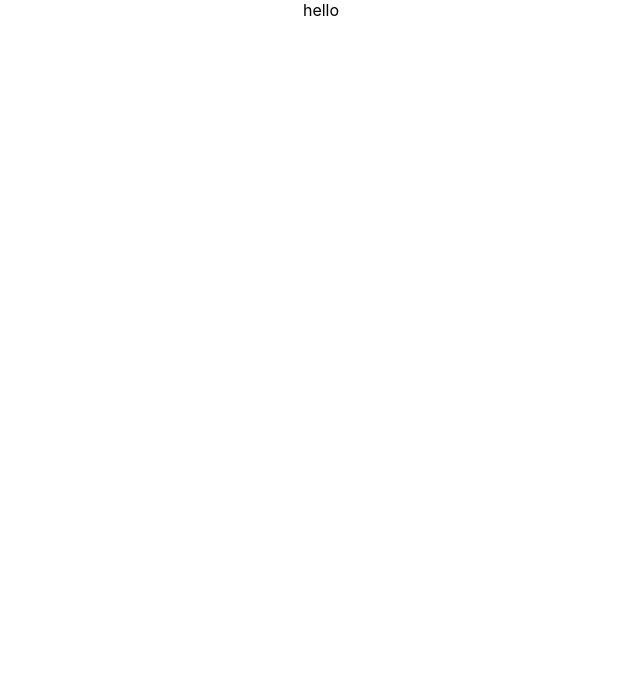
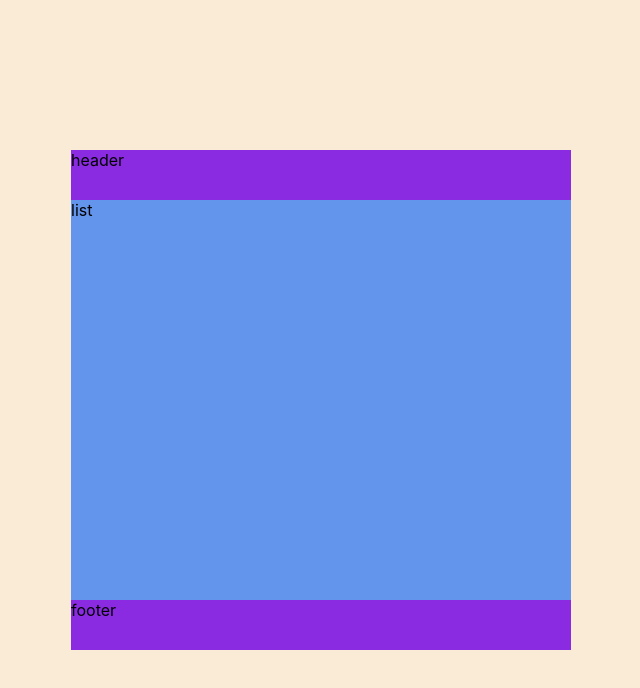
Before and after one commit to dongree/todo, a React (Create React App) app: page / in a window 1280 px wide. Shown: the top 688 px of the page, without its empty margins (319-959 px from the left). Built offline with nearby package versions, Linux system fonts and the light colour scheme.

Commit message:
layout setting

```diff
--- a/src/App.css
+++ b/src/App.css
@@ -1,38 +1,8 @@
 .App {
-  text-align: center;
+  width: 100vw;
+  height: 100vh;
+  display: flex;
+  justify-content: center;
+  align-items: center;
+  background-color: antiquewhite;
 }
-
-.App-logo {
-  height: 40vmin;
-  pointer-events: none;
-}
-
-@media (prefers-reduced-motion: no-preference) {
-  .App-logo {
-    animation: App-logo-spin infinite 20s linear;
-  }
-}
-
-.App-header {
-  background-color: #282c34;
-  min-height: 100vh;
-  display: flex;
-  flex-direction: column;
-  align-items: center;
-  justify-content: center;
-  font-size: calc(10px + 2vmin);
-  color: white;
-}
-
-.App-link {
-  color: #61dafb;
-}
-
-@keyframes App-logo-spin {
-  from {
-    transform: rotate(0deg);
-  }
-  to {
-    transform: rotate(360deg);
-  }
-}
--- a/src/App.jsx
+++ b/src/App.jsx
@@ -1,10 +1,11 @@
 import logo from './logo.svg';
 import './App.css';
+import Todo from './components/todo/todo';
 
 function App() {
   return (
     <div className="App">
-      <div>hello</div>
+      <Todo />
     </div>
   );
 }
--- /dev/null
+++ b/src/components/footer/footer.jsx
@@ -0,0 +1,8 @@
+import React from 'react';
+import styles from './footer.module.css';
+
+const Footer = () => {
+  return <div className={styles.footer}>footer</div>;
+};
+
+export default Footer;
--- /dev/null
+++ b/src/components/footer/footer.module.css
@@ -0,0 +1,4 @@
+.footer {
+  flex: 1;
+  background-color: blueviolet;
+}
--- /dev/null
+++ b/src/components/header/header.jsx
@@ -0,0 +1,8 @@
+import React from 'react';
+import styles from './header.module.css';
+
+const Header = () => {
+  return <div className={styles.header}>header</div>;
+};
+
+export default Header;
--- /dev/null
+++ b/src/components/header/header.module.css
@@ -0,0 +1,4 @@
+.header {
+  flex: 1;
+  background-color: blueviolet;
+}
--- /dev/null
+++ b/src/components/list/list.jsx
@@ -0,0 +1,8 @@
+import React from 'react';
+import styles from './list.module.css';
+
+const List = () => {
+  return <div className={styles.list}>list</div>;
+};
+
+export default List;
--- /dev/null
+++ b/src/components/list/list.module.css
@@ -0,0 +1,4 @@
+.list {
+  flex: 8;
+  background-color: cornflowerblue;
+}
--- /dev/null
+++ b/src/components/todo/todo.jsx
@@ -0,0 +1,17 @@
+import React from 'react';
+import Footer from '../footer/footer';
+import Header from '../header/header';
+import List from '../list/list';
+import styles from './todo.module.css';
+
+const todo = () => {
+  return (
+    <div className={styles.todo}>
+      <Header />
+      <List />
+      <Footer />
+    </div>
+  );
+};
+
+export default todo;
--- /dev/null
+++ b/src/components/todo/todo.module.css
@@ -0,0 +1,8 @@
+.todo {
+  /* position: absolute; */
+  background-color: salmon;
+  display: flex;
+  flex-direction: column;
+  width: 500px;
+  height: 500px;
+}
```
